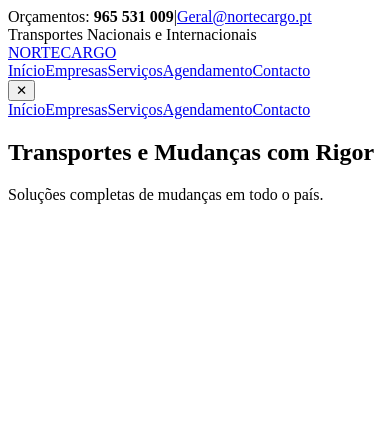
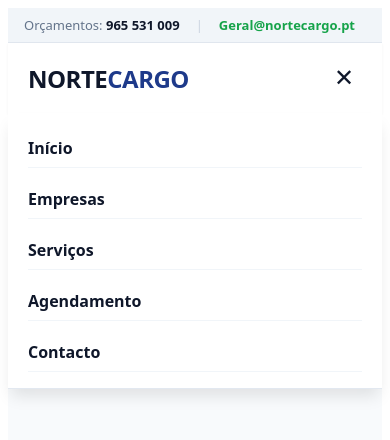
Before and after one commit to geralnortecargo-jpg/nortecargo-erp, a Next.js app: page / in a window 390 px wide. Both pictures are taken after a click on the button "Abrir Menu". Shown: the top 440 px of the page. Built offline with nearby package versions, Linux system fonts and the light colour scheme.

Commit message:
Corrige menu mobile

```diff
--- a/app/page.tsx
+++ b/app/page.tsx
@@ -1,107 +1,113 @@
 'use client';
 
-import React, { useState } from 'react';
+import React, { useState, useEffect } from 'react';
 
 export default function HomePage() {
   const [mobileMenuOpen, setMobileMenuOpen] = useState(false);
+  const [isMobile, setIsMobile] = useState(false);
+
+  // Deteta automaticamente se o ecra e mobile/telemovel
+  useEffect(() => {
+    const handleResize = () => {
+      setIsMobile(window.innerWidth < 768);
+    };
+    handleResize(); // Executa ao carregar
+    window.addEventListener('resize', handleResize);
+    return () => window.removeEventListener('resize', handleResize);
+  }, []);
 
   return (
-    <div className="min-h-screen bg-gray-100 text-gray-800 font-sans">
+    <div style={{ minHeight: '100vh', backgroundColor: '#f8fafc', color: '#1e293b', fontFamily: 'system-ui, -apple-system, sans-serif' }}>
 
       {/* 1. BARRA SUPERIOR DE CONTACTOS */}
-      <div className="bg-gray-100 border-b border-gray-200 text-xs text-gray-600 py-2 px-4 sm:px-8">
-        <div className="max-w-7xl mx-auto flex justify-between items-center">
-          <div className="flex items-center space-x-4">
-            <span>Orçamentos: <strong className="text-gray-900">965 531 009</strong></span>
-            <span className="hidden sm:inline text-gray-400">|</span>
-            <a href="mailto:Geral@nortecargo.pt" className="font-bold text-green-600 hover:underline">
-              Geral@nortecargo.pt
-            </a>
+      <div style={{ backgroundColor: '#f1f5f9', borderBottom: '1px solid #e2e8f0', padding: '8px 16px', fontSize: '13px', color: '#64748b' }}>
+        <div style={{ maxWidth: '1200px', margin: '0 auto', display: 'flex', justifyContent: 'space-between', alignItems: 'center' }}>
+          <div style={{ display: 'flex', gap: '16px', alignItems: 'center' }}>
+            <span>Orçamentos: <strong style={{ color: '#0f172a' }}>965 531 009</strong></span>
+            <span style={{ color: '#cbd5e1' }}>|</span>
+            <a href="mailto:Geral@nortecargo.pt" style={{ color: '#16a34a', fontWeight: 'bold', textDecoration: 'none' }}>Geral@nortecargo.pt</a>
           </div>
-          <div className="hidden sm:block text-gray-500 font-medium">
+          {!isMobile && (
+            <div style={{ color: '#64748b', fontWeight: 500 }}>
               Transportes Nacionais e Internacionais
             </div>
+          )}
         </div>
       </div>
 
       {/* 2. NAVBAR PRINCIPAL */}
-      <nav className="bg-white border-b border-gray-200 shadow-sm relative z-50">
-        <div className="max-w-7xl mx-auto px-4 sm:px-8 flex justify-between items-center h-20">
+      <nav style={{ backgroundColor: '#ffffff', borderBottom: '1px solid #e2e8f0', boxShadow: '0 1px 3px rgba(0,0,0,0.05)', position: 'relative', zIndex: 1000 }}>
+        <div style={{ maxWidth: '1200px', margin: '0 auto', padding: '0 20px', height: '70px', display: 'flex', justifyContent: 'space-between', alignItems: 'center' }}>
 
           {/* LOGO NORTECARGO */}
-          <a href="#home" className="flex items-center space-x-2">
-            <span className="font-black text-2xl md:text-3xl tracking-tight text-gray-900 uppercase">
-              NORTE<span className="text-blue-900">CARGO</span>
-            </span>
+          <a href="#home" style={{ textDecoration: 'none', fontSize: '24px', fontWeight: '900', color: '#0f172a', letterSpacing: '-0.5px' }}>
+            NORTE<span style={{ color: '#1e3a8a' }}>CARGO</span>
           </a>
 
-          {/* LINKS DE DESKTOP (Só aparecem a partir do ecrã médio 'md') */}
-          <div className="hidden md:flex items-center space-x-8 font-medium text-gray-700">
-            <a href="#home" className="hover:text-blue-900 transition-colors">Início</a>
-            <a href="#empresas" className="hover:text-blue-900 transition-colors">Empresas</a>
-            <a href="#servicos" className="hover:text-blue-900 transition-colors">Serviços</a>
-            <a href="#agendamento" className="hover:text-blue-900 transition-colors">Agendamento</a>
-            <a href="#contacto" className="hover:text-blue-900 transition-colors">Contacto</a>
+          {/* LINKS DE DESKTOP (SÓ APARECEM SE NÃO FOR MOBILE) */}
+          {!isMobile && (
+            <div style={{ display: 'flex', gap: '28px', alignItems: 'center' }}>
+              <a href="#home" style={styles.navLink}>Início</a>
+              <a href="#empresas" style={styles.navLink}>Empresas</a>
+              <a href="#servicos" style={styles.navLink}>Serviços</a>
+              <a href="#agendamento" style={styles.navLink}>Agendamento</a>
+              <a href="#contacto" style={styles.navLink}>Contacto</a>
             </div>
+          )}
 
-          {/* BOTÃO HAMBÚRGUER (Escondido em PC, visível apenas no telemóvel 'md:hidden') */}
+          {/* BOTÃO HAMBÚRGUER (SÓ APARECE SE FOR MOBILE) */}
+          {isMobile && (
             <button
               onClick={() => setMobileMenuOpen(!mobileMenuOpen)}
-            className="md:hidden p-2 text-2xl text-gray-700 focus:outline-none"
-            aria-label="Menu"
+              style={{
+                background: 'none',
+                border: 'none',
+                fontSize: '24px',
+                cursor: 'pointer',
+                color: '#0f172a',
+                padding: '8px',
+                display: 'flex',
+                alignItems: 'center',
+                justifyContent: 'center'
+              }}
+              aria-label="Abrir Menu"
             >
               {mobileMenuOpen ? '✕' : '☰'}
             </button>
+          )}
         </div>
 
-        {/* MENU DROPDOWN MOBILE (Só abre no telemóvel ao clicar) */}
-        {mobileMenuOpen && (
-          <div className="md:hidden bg-white border-b border-gray-200 shadow-lg px-6 py-4 flex flex-col space-y-3 absolute w-full left-0 top-full">
-            <a
-              href="#home"
-              className="text-gray-800 text-lg font-medium py-1 hover:text-blue-900"
-              onClick={() => setMobileMenuOpen(false)}
-            >
-              Início
-            </a>
-            <a
-              href="#empresas"
-              className="text-gray-800 text-lg font-medium py-1 hover:text-blue-900"
-              onClick={() => setMobileMenuOpen(false)}
-            >
-              Empresas
-            </a>
-            <a
-              href="#servicos"
-              className="text-gray-800 text-lg font-medium py-1 hover:text-blue-900"
-              onClick={() => setMobileMenuOpen(false)}
-            >
-              Serviços
-            </a>
-            <a
-              href="#agendamento"
-              className="text-gray-800 text-lg font-medium py-1 hover:text-blue-900"
-              onClick={() => setMobileMenuOpen(false)}
-            >
-              Agendamento
-            </a>
-            <a
-              href="#contacto"
-              className="text-gray-800 text-lg font-medium py-1 hover:text-blue-900"
-              onClick={() => setMobileMenuOpen(false)}
-            >
-              Contacto
-            </a>
+        {/* MENU DROPDOWN MOBILE (ABRE AO CLICAR NO TELEMÓVEL) */}
+        {isMobile && mobileMenuOpen && (
+          <div style={{
+            position: 'absolute',
+            top: '100%',
+            left: 0,
+            right: 0,
+            backgroundColor: '#ffffff',
+            borderBottom: '1px solid #e2e8f0',
+            boxShadow: '0 10px 15px -3px rgba(0,0,0,0.1)',
+            padding: '16px 20px',
+            display: 'flex',
+            flexDirection: 'column',
+            gap: '12px',
+            zIndex: 999
+          }}>
+            <a href="#home" style={styles.mobileNavLink} onClick={() => setMobileMenuOpen(false)}>Início</a>
+            <a href="#empresas" style={styles.mobileNavLink} onClick={() => setMobileMenuOpen(false)}>Empresas</a>
+            <a href="#servicos" style={styles.mobileNavLink} onClick={() => setMobileMenuOpen(false)}>Serviços</a>
+            <a href="#agendamento" style={styles.mobileNavLink} onClick={() => setMobileMenuOpen(false)}>Agendamento</a>
+            <a href="#contacto" style={styles.mobileNavLink} onClick={() => setMobileMenuOpen(false)}>Contacto</a>
           </div>
         )}
       </nav>
 
-      {/* CONTEÚDO PRINCIPAL */}
-      <section id="home" className="py-16 px-4 text-center max-w-4xl mx-auto">
-        <h1 className="text-3xl sm:text-4xl font-extrabold text-gray-900 tracking-tight">
+      {/* CONTEÚDO PRINCIPAL DA PÁGINA */}
+      <section id="home" style={{ padding: '60px 20px', textAlign: 'center', maxWidth: '800px', margin: '0 auto' }}>
+        <h1 style={{ fontSize: isMobile ? '28px' : '40px', fontWeight: '800', color: '#0f172a', margin: '0 0 16px 0', lineHeight: 1.2 }}>
           Transportes e Mudanças com Rigor
         </h1>
-        <p className="mt-4 text-lg text-gray-600">
+        <p style={{ fontSize: '18px', color: '#475569', margin: 0 }}>
           Soluções completas de mudanças em todo o país.
         </p>
       </section>
@@ -109,3 +115,21 @@ export default function HomePage() {
     </div>
   );
 }
+
+const styles = {
+  navLink: {
+    color: '#334155',
+    textDecoration: 'none',
+    fontWeight: 600,
+    fontSize: '15px',
+    transition: 'color 0.2s',
+  },
+  mobileNavLink: {
+    color: '#0f172a',
+    textDecoration: 'none',
+    fontWeight: 600,
+    fontSize: '16px',
+    padding: '8px 0',
+    borderBottom: '1px solid #f1f5f9',
+  }
+};
```
Lines whose indentation alone changed are shown as unchanged.
